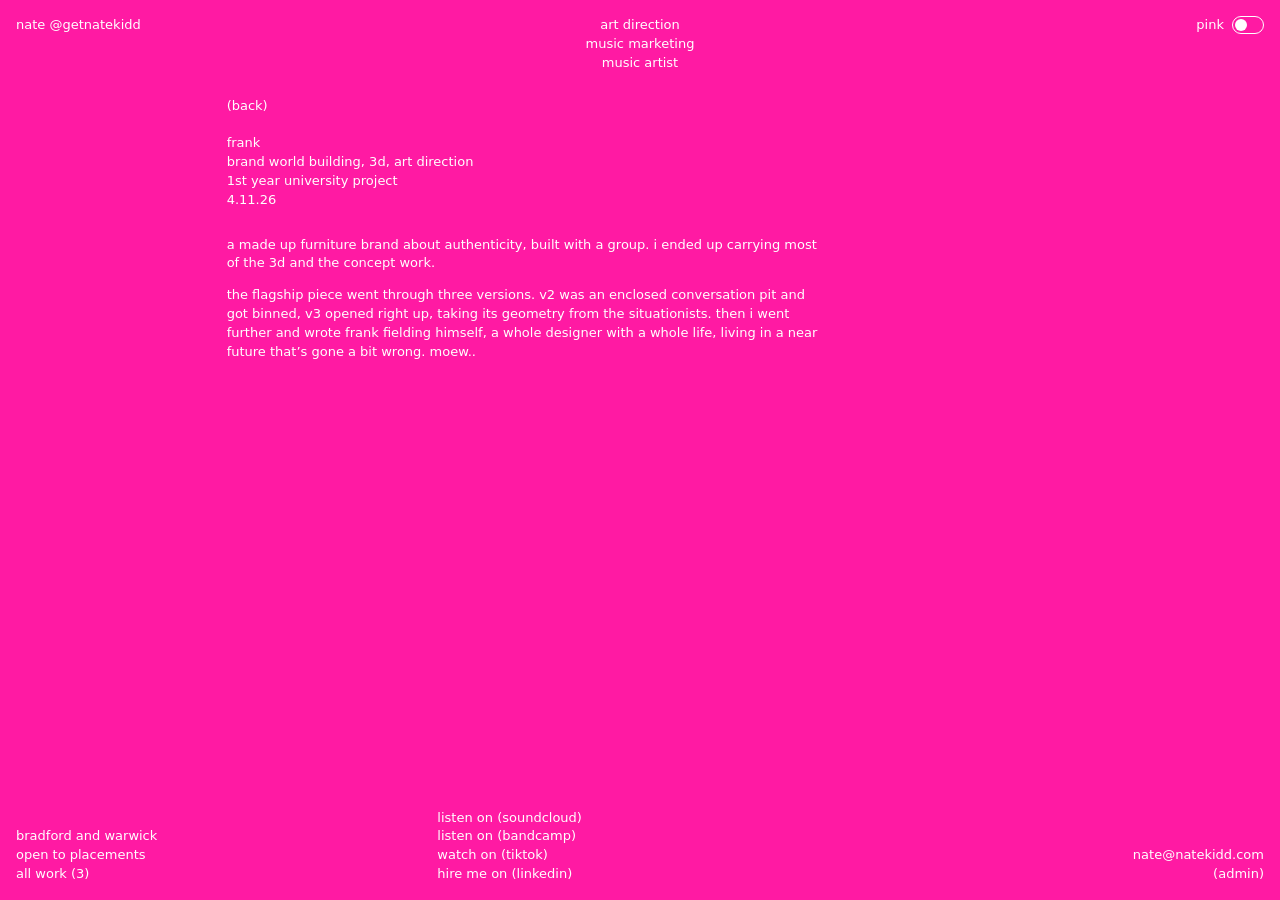
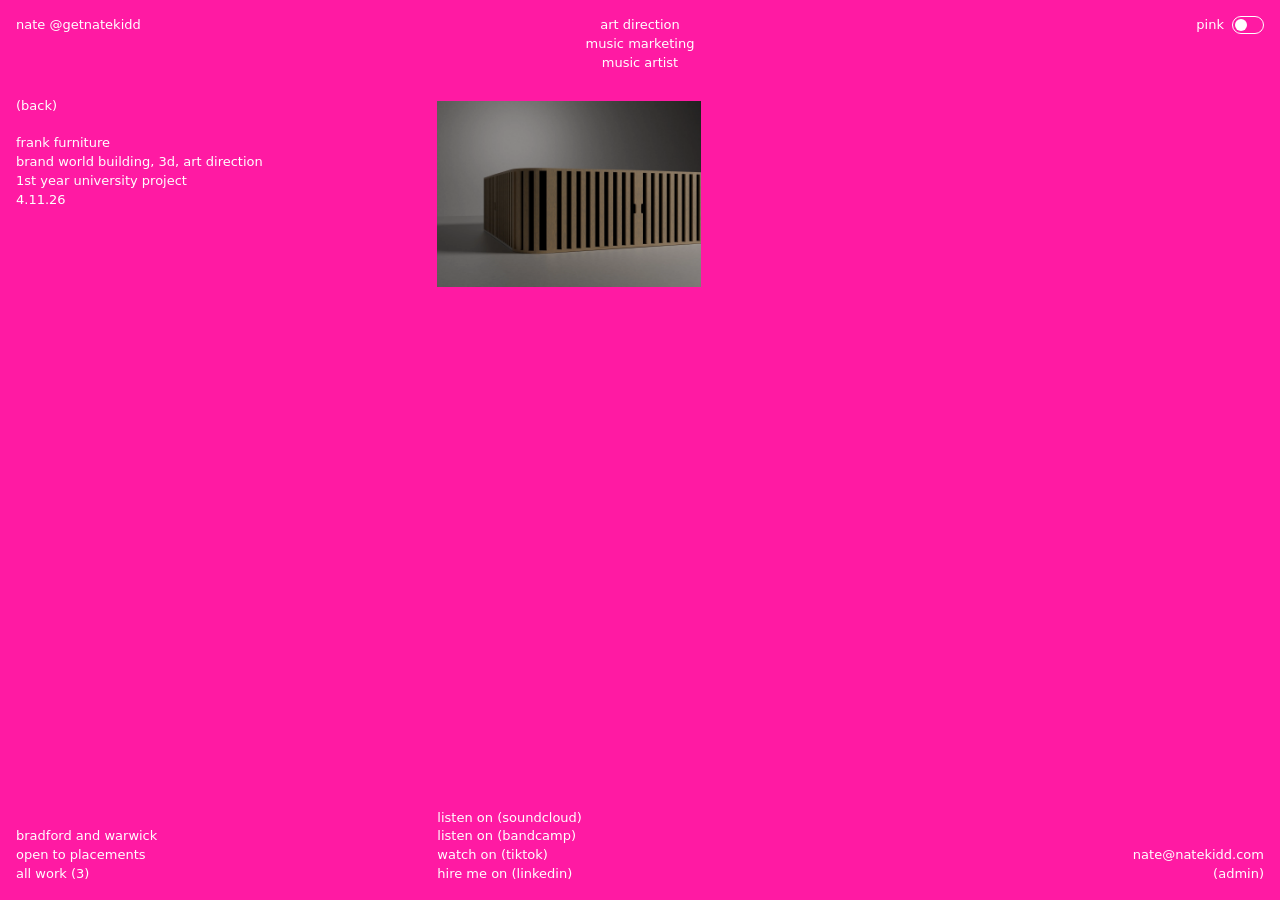
Before and after one commit to ntgwilson-sys/natefolio, a Jekyll site: the page built from _posts/2026-11-04-frank.md, in a window 1280 px wide. Built offline with Jekyll 4.4.1, drawn with Linux system fonts in a browser that asks for light colours.

Commit message:
Update post “2026-11-04-frank” +1

```diff
--- a/_posts/2026-11-04-frank.md
+++ b/_posts/2026-11-04-frank.md
@@ -1,15 +1,11 @@
 ---
-title: frank
+title: Frank Furniture
 date: 2026-11-04 11:00:00 +0000
 tagline: brand world building, 3d, art direction
 status: 1st Year University Project
 highlight: true
 highlight_order: 1
-cover: ''
+cover: /images/uploads/franka4.webp
 gallery: []
 media: []
 ---
-
-a made up furniture brand about authenticity, built with a group. i ended up carrying most of the 3d and the concept work.
-
-the flagship piece went through three versions. v2 was an enclosed conversation pit and got binned, v3 opened right up, taking its geometry from the situationists. then i went further and wrote frank fielding himself, a whole designer with a whole life, living in a near future that's gone a bit wrong. moew..
```
Also changed, not shown: images/uploads/franka4.webp (added).
